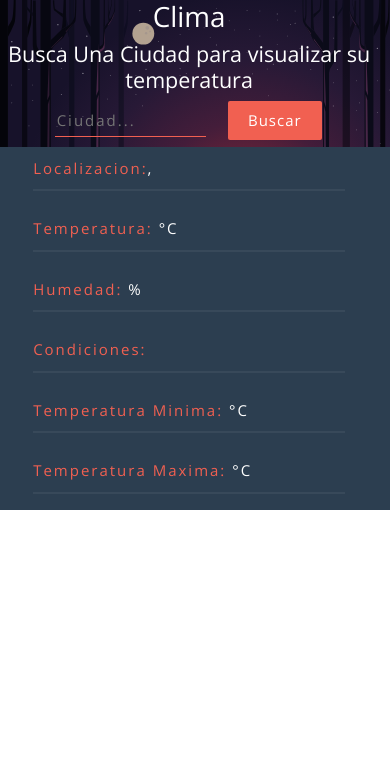
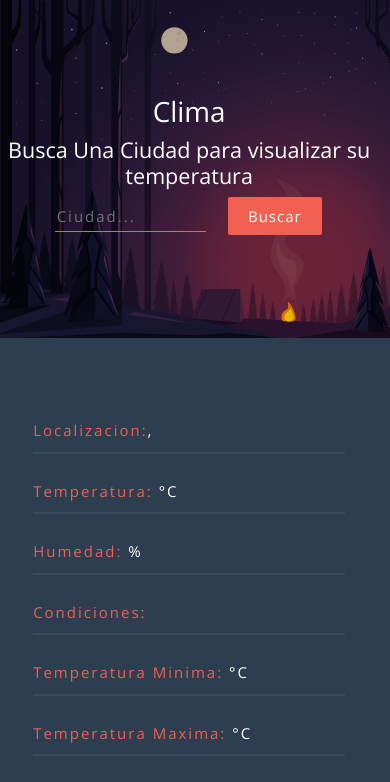
Before and after one commit to JavierLoera/App-clima-, a React (Create React App) app: page / in a window 390 px wide. Shown: the top 782 px of the page. Built offline with nearby package versions, Linux system fonts and the light colour scheme; no server answers.

Commit message:
Update App.css

```diff
--- a/src/App.css
+++ b/src/App.css
@@ -51,11 +51,11 @@ body {
 		width: 97vw;
 	}
 	.contenedor-principal {
-		height: 40%;
+		height: 40vh;
 	}
 
 	.contenedor-datos {
-		height: 60%;
+		height: 60vh;
 	}
 	.contenedor_datos__info {
 		width: 80vw;
```
